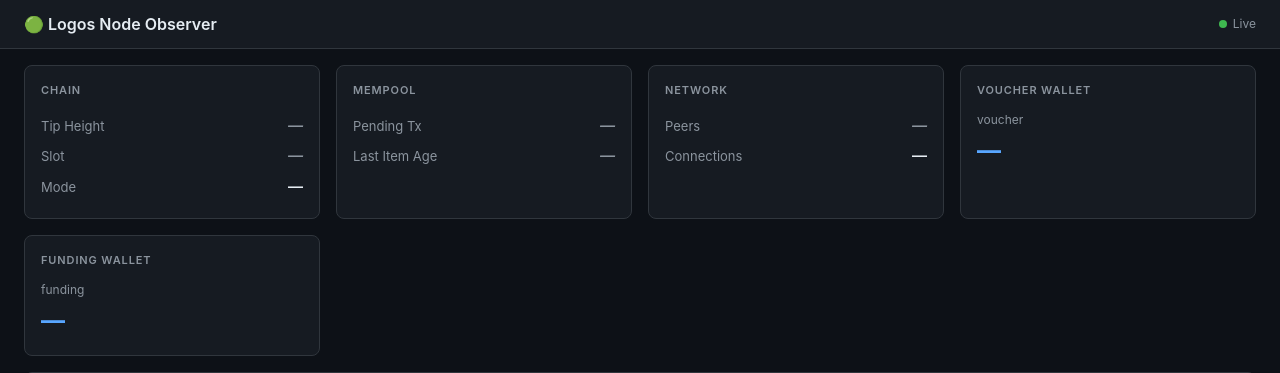
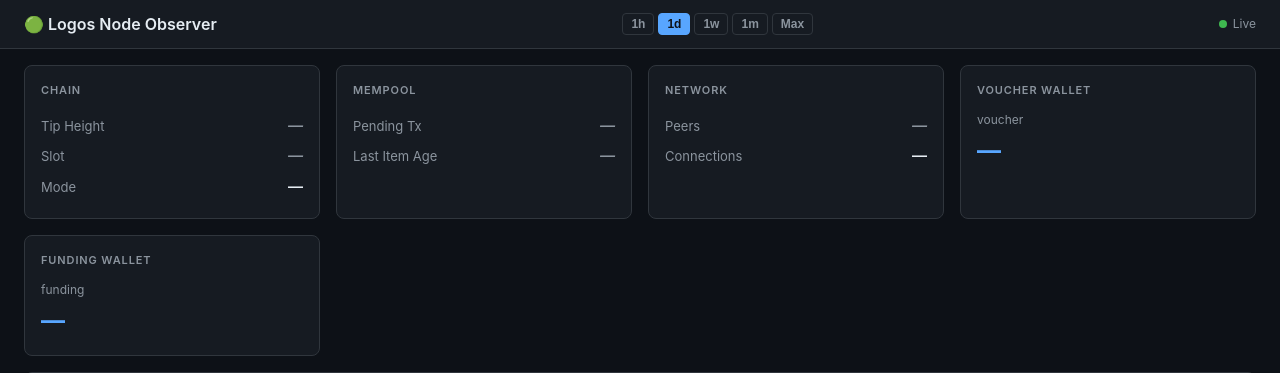
Before and after one commit to marclawclaw/logos-blockchain-dashboard, a Flask app: page / in a window 1280 px wide. Shown: the top 373 px of the page. Run offline with Flask 3, Linux system fonts and the light colour scheme; data that the repository does not hold is empty.

Commit message:
ui: add time scale selector button group to dashboard header

```diff
--- a/dashboard/templates/index.html
+++ b/dashboard/templates/index.html
@@ -128,12 +128,45 @@
 
     /* Refresh indicator */
     #refresh-info { font-size: 12px; color: var(--muted); }
+
+    /* Time scale selector */
+    .timescale-group {
+      display: flex;
+      gap: 4px;
+    }
+    .timescale-btn {
+      background: transparent;
+      border: 1px solid var(--border);
+      border-radius: 4px;
+      color: var(--muted);
+      cursor: pointer;
+      font-size: 12px;
+      font-weight: 600;
+      padding: 3px 8px;
+      transition: background 0.15s, border-color 0.15s, color 0.15s;
+    }
+    .timescale-btn:hover {
+      border-color: var(--accent);
+      color: var(--text);
+    }
+    .timescale-btn.active {
+      background: var(--accent);
+      border-color: var(--accent);
+      color: #0d1117;
+    }
   </style>
 </head>
 <body>
 
 <header>
   <h1>🟢 Logos Node Observer</h1>
+  <div class="timescale-group">
+    <button class="timescale-btn" data-scale="1h">1h</button>
+    <button class="timescale-btn active" data-scale="1d">1d</button>
+    <button class="timescale-btn" data-scale="1w">1w</button>
+    <button class="timescale-btn" data-scale="1m">1m</button>
+    <button class="timescale-btn" data-scale="Max">Max</button>
+  </div>
   <div id="status">
     <span id="status-dot"></span>
     <span id="status-text">Connecting...</span>
@@ -218,7 +251,9 @@ let lastLiveFetch = null;           // Unix timestamp of last successful node-AP
 const REFRESH_MS = 5000;            // 5 seconds when page is visible
 const API_BASE = '/api';
 // Logos node API proxied via Flask (avoids CORS) (from server-side config)
-const HOURS = 72;                   // Historical window for charts
+// Time scale options: maps button label to hours sent to GET /api/snapshots?hours=N
+const TIME_SCALES = { '1h': 1, '1d': 24, '1w': 168, '1m': 720, 'Max': 0 };
+let selectedScale = '1d';          // default time scale
 
 // ─────────────────────────────────────────────────────────────
 // Utilities
@@ -336,14 +371,33 @@ async function fetchLatest() {
   }
 }
 
-async function fetchHistory() {
+async function fetchHistory(hours) {
   try {
-    const r = await fetch(`${API_BASE}/snapshots?hours=${HOURS}`);
+    const r = await fetch(`${API_BASE}/snapshots?hours=${hours}`);
     if (!r.ok) throw new Error(`HTTP ${r.status}`);
     return await r.json();
   } catch (e) {
     return { snapshots: [] };
   }
+}
+
+function clearCharts() {
+  // Reset all chart datasets to empty — called before re-fetching on time scale change
+  for (const chart of Object.values(charts)) {
+    if (!chart) continue;
+    for (const ds of chart.data.datasets) {
+      ds.data = [];
+    }
+    chart.data.labels = [];
+    chart.update('none');
+  }
+}
+
+async function loadHistory(scale) {
+  clearCharts();
+  const hours = TIME_SCALES[scale] ?? 24;
+  const data = await fetchHistory(hours);
+  updateHistory(data);
 }
 
 // ─────────────────────────────────────────────────────────────
@@ -516,15 +570,26 @@ async function init() {
   charts.mempool = makeChart('chart-mempool', 'Pending Tx', '#d29922');
   charts.peers = makeChart('chart-peers', 'Peers', '#bc8cff');
 
-  // Load history first, then start polling
-  const hist = await fetchHistory();
-  updateHistory(hist);
+  // Load history first (default 1d), then start polling
+  await loadHistory('1d');
   const snap = await fetchLatest();
   updateLatest(snap);
 
   if (!document.hidden) {
     refreshInterval = setInterval(refresh, REFRESH_MS);
   }
+
+  // Wire up time scale selector buttons
+  document.querySelectorAll('.timescale-btn').forEach(btn => {
+    btn.addEventListener('click', () => {
+      const scale = btn.dataset.scale;
+      if (scale === selectedScale) return;
+      selectedScale = scale;
+      document.querySelectorAll('.timescale-btn').forEach(b => b.classList.remove('active'));
+      btn.classList.add('active');
+      loadHistory(scale);
+    });
+  });
 }
 
 init();
```
